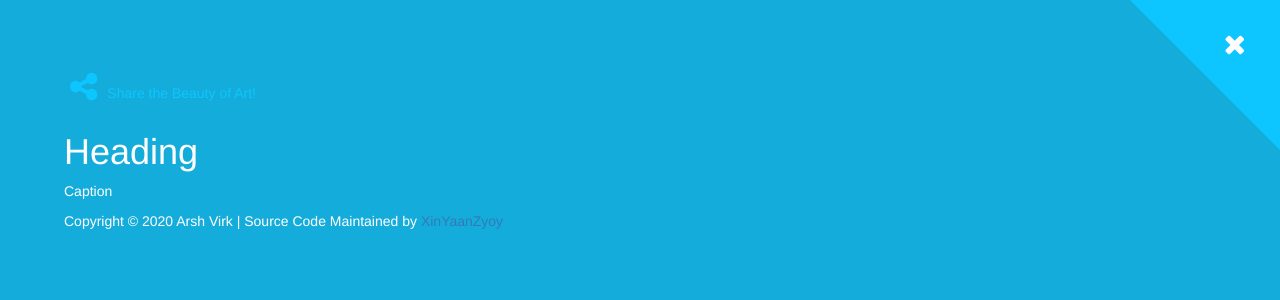
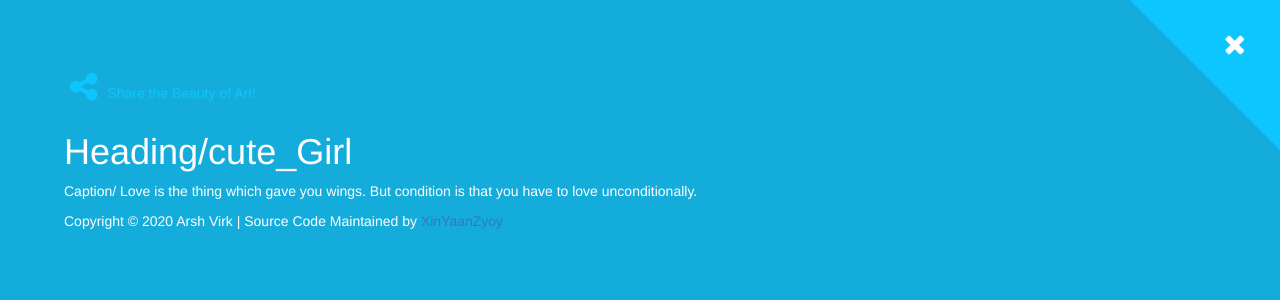
Before and after one commit to arshvirkdirba/arshvirkdirba.github.io, a Jekyll site: the page built from _arts/Tere_naal.md, in a window 1280 px wide. Shown: the top 300 px of the page. Built offline with Jekyll 4.4.1, drawn with Linux system fonts in a browser that asks for light colours; some web fonts are replaced.

Commit message:
Update Tere_naal.md

```diff
--- a/_arts/Tere_naal.md
+++ b/_arts/Tere_naal.md
@@ -4,5 +4,5 @@ title: arts/Tere_naal
 image: arts/Tere_naal.jpg
 permalink: captions/arts/Tere_naal
 ---
-# Heading
-Caption
+# Heading/cute_Girl
+Caption/ Love is the thing which gave you wings. But condition is that you have to love unconditionally.
```
